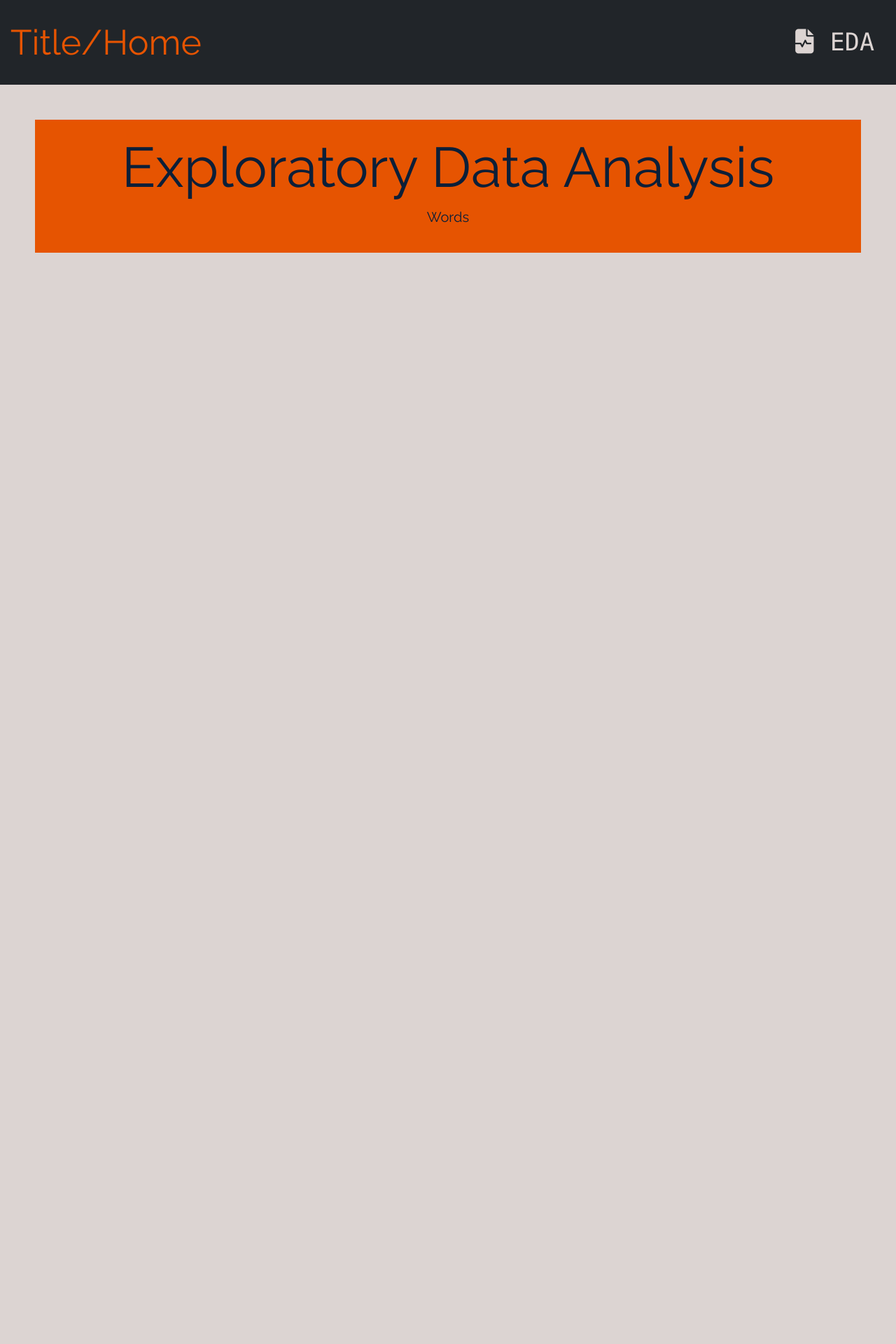
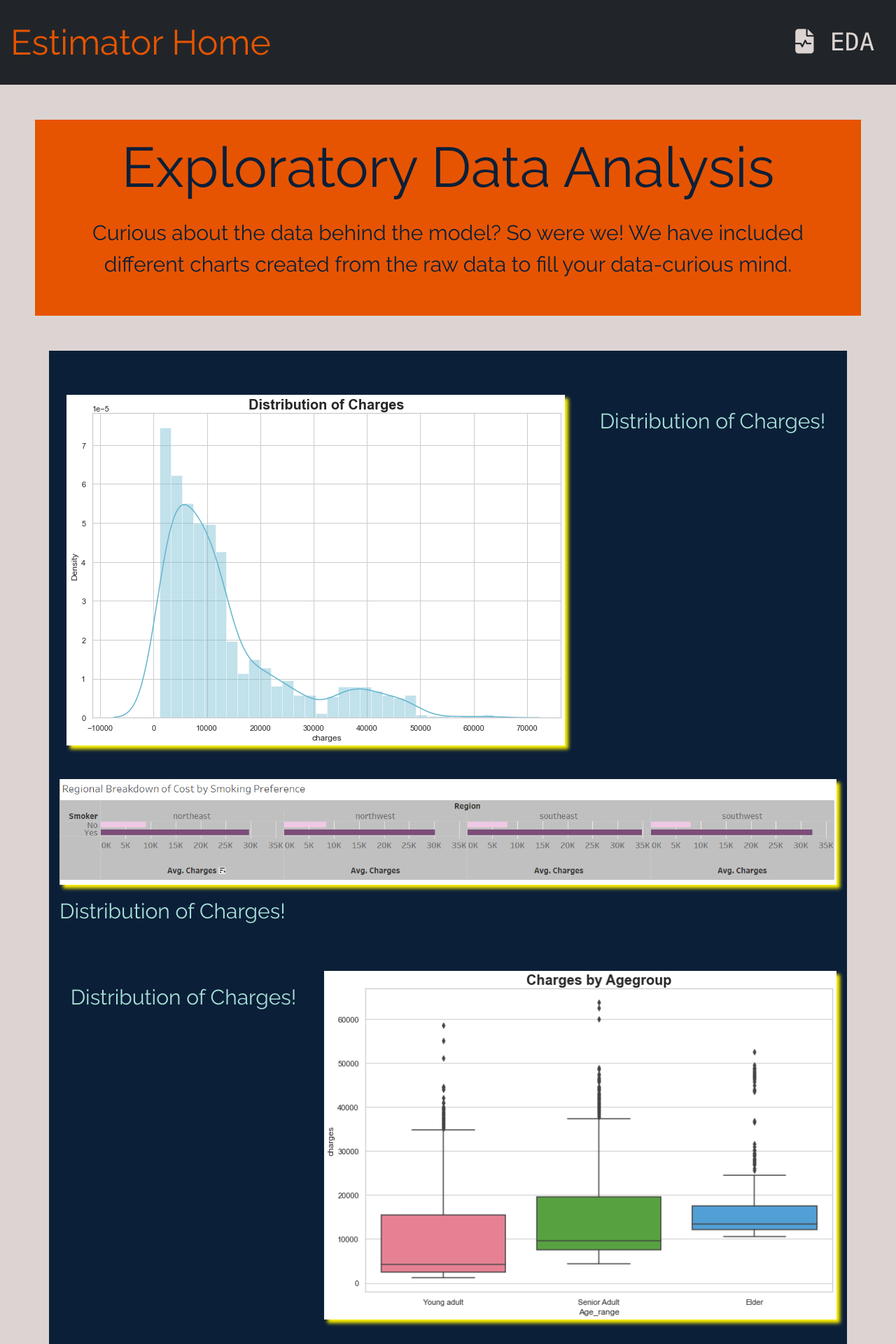
Before and after one commit to khutula/Medical-Insurance-Costs, a Flask app: page /eda in a window 1280 px wide. Shown: the top 1920 px of the page at 70% size. Before the commit the page ends 361 px from the top, so only its background shows below. Run offline with Flask 2, Linux system fonts and the light colour scheme; some libraries are stand-ins or nearby versions; some web fonts are replaced.

Commit message:
add images to eda and adjust styling

```diff
--- a/static/css/style.css
+++ b/static/css/style.css
@@ -19,7 +19,28 @@ body {
     margin: 50px;
     padding: 20px;
     color: #0c1f38;
+}
 
+.jumbotron p {
+    font-size: 30px;
+}
+
+p {
+    padding: 15px 0px;
+}
+
+.head-img {
+    box-shadow: 5px 5px 5px #fef200;
+}
+
+.eda img {
+    max-width: 100%;
+    box-shadow: 5px 5px 5px #fef200;
+}
+
+input, select {
+    color: #e65401;
+    font-weight: bolder;
 }
 
 .nav-item pre {
@@ -33,6 +54,11 @@ body {
     background-color: #0c1f38;
     color: #a7e0d7;
     padding: 15px;
+    font-size: 30px;
+}
+
+.below i {
+    font-size: 50px;
 }
 
 /* HIDE RADIO */
@@ -55,3 +81,9 @@ body {
     border: 5px solid #e65401;
     border-radius: 10px;
 }
+
+.click {
+    background-color: #e65401;
+    font-size: 50px;
+    color: #0c1f38;
+}
--- a/templates/base.html
+++ b/templates/base.html
@@ -26,7 +26,7 @@
 
     <!-- NavBar Block -->
     <nav class="navbar navbar-dark bg-dark">
-      <a class="navbar-brand" href="/">Title/Home</a>
+      <a class="navbar-brand" href="/">Estimator Home</a>
       <div class="nav">
         <a class="nav-item nav-link" href="eda"><pre><i class="fas fa-file-medical-alt"></i> EDA</pre></a>
       </div>
--- a/templates/eda.html
+++ b/templates/eda.html
@@ -9,12 +9,72 @@
         <div class="row header-row r1">
           <h1 class="display-1 text-center">Exploratory Data Analysis</h1>
           <p class="lead text-center">
-            Words
+            Curious about the data behind the model? So were we! We have included different charts created from the raw data to fill your data-curious mind.
           </p>
         </div>
       </div>
     </div>
 
+    <div class="container below eda">
+
+      <div class="row mt-5">
+        <div class="col-8 d-flex justify-content-center">
+          <img src="../static/images/dist_of_charges.PNG" alt="distribution of charges">
+        </div>
+        <div class="col-4 d-flex justify-content-center">
+          <p>Distribution of Charges!</p>
+        </div>
+      </div>
+
+      <div class="row mt-5">
+        <div class="col d-flex justify-content-center">
+          <img src="../static/images/region_and_smoking_v_cost.PNG" alt="regional breakdown of cost by smoking preference">
+        </div>
+      </div>
+      <p>Distribution of Charges!</p>
+
+      <div class="row mt-5">
+        <div class="col-4 d-flex justify-content-center">
+          <p>Distribution of Charges!</p>
+        </div>
+        <div class="col-8 d-flex justify-content-center">
+          <img src="../static/images/charges_by_age.PNG" alt="charges by age group">
+        </div>
+      </div>
+
+      <div class="row mt-5">
+        <div class="col d-flex justify-content-center">
+          <img src="../static/images/region_and_age_v_cost.PNG" alt="regional breakdown of costs by age">
+        </div>
+      </div>
+      <p>Distribution of Charges!</p>
+
+      <div class="row mt-5">
+        <div class="col d-flex justify-content-center">
+          <img src="../static/images/region_and_bmi_v_cost.PNG" alt="regional breakdown of costs by bmi">
+        </div>
+      </div>
+      <p>Distribution of Charges!</p>
+
+      <div class="row mt-5">
+        <div class="col d-flex justify-content-center">
+          <img src="../static/images/correlation.PNG" alt="correlation between variables">
+        </div>
+        <div class="col-4 d-flex justify-content-center">
+          <p>Distribution of Charges!</p>
+        </div>
+      </div>
+
+      <div class="row mt-5">
+        <div class="col d-flex justify-content-center">
+          <img src="../static/images/features.PNG" alt="feature importances">
+        </div>
+        <div class="col-4 d-flex justify-content-center">
+          Distribution of Charges!
+        </div>
+      </div>
+
+    </div>
 
 <!-- Begin Standard Content -->
 {% endblock %}
```
Also changed, not shown: templates/index.html (+2 -2 lines), static/images/charge_by_region.PNG (added), static/images/charges_by_age.PNG (added), static/images/charges_by_sex.PNG (added), static/images/charges_by_smoking.PNG (added), static/images/correlation.PNG (added), static/images/dist_of_charges.PNG (added), static/images/features.PNG (added), static/images/region_and_age_v_cost.PNG (added), static/images/region_and_bmi_v_cost.PNG (added), static/images/region_and_sex_v_cost.PNG (added), static/images/region_and_smoking_v_cost.PNG (added).
